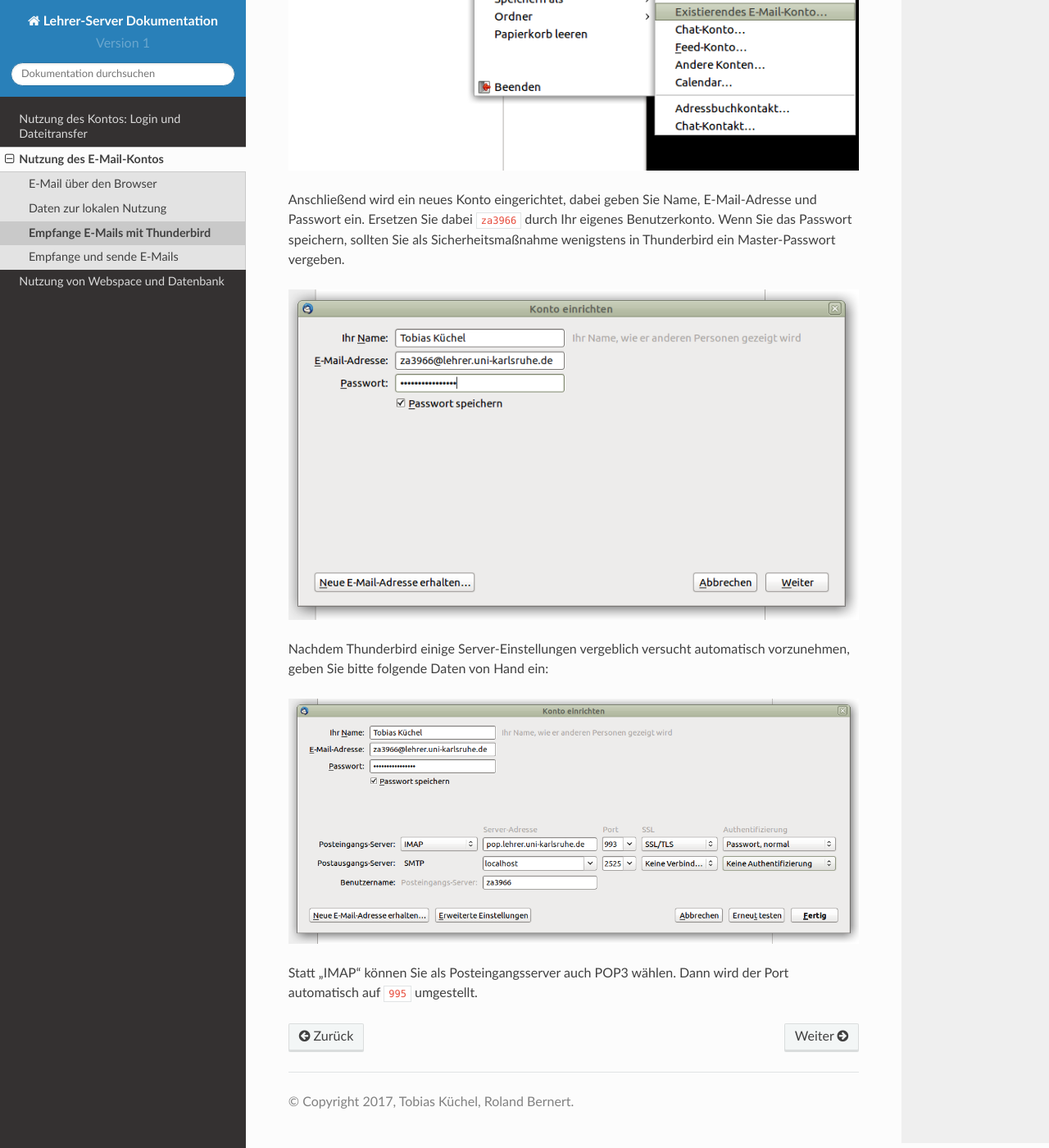
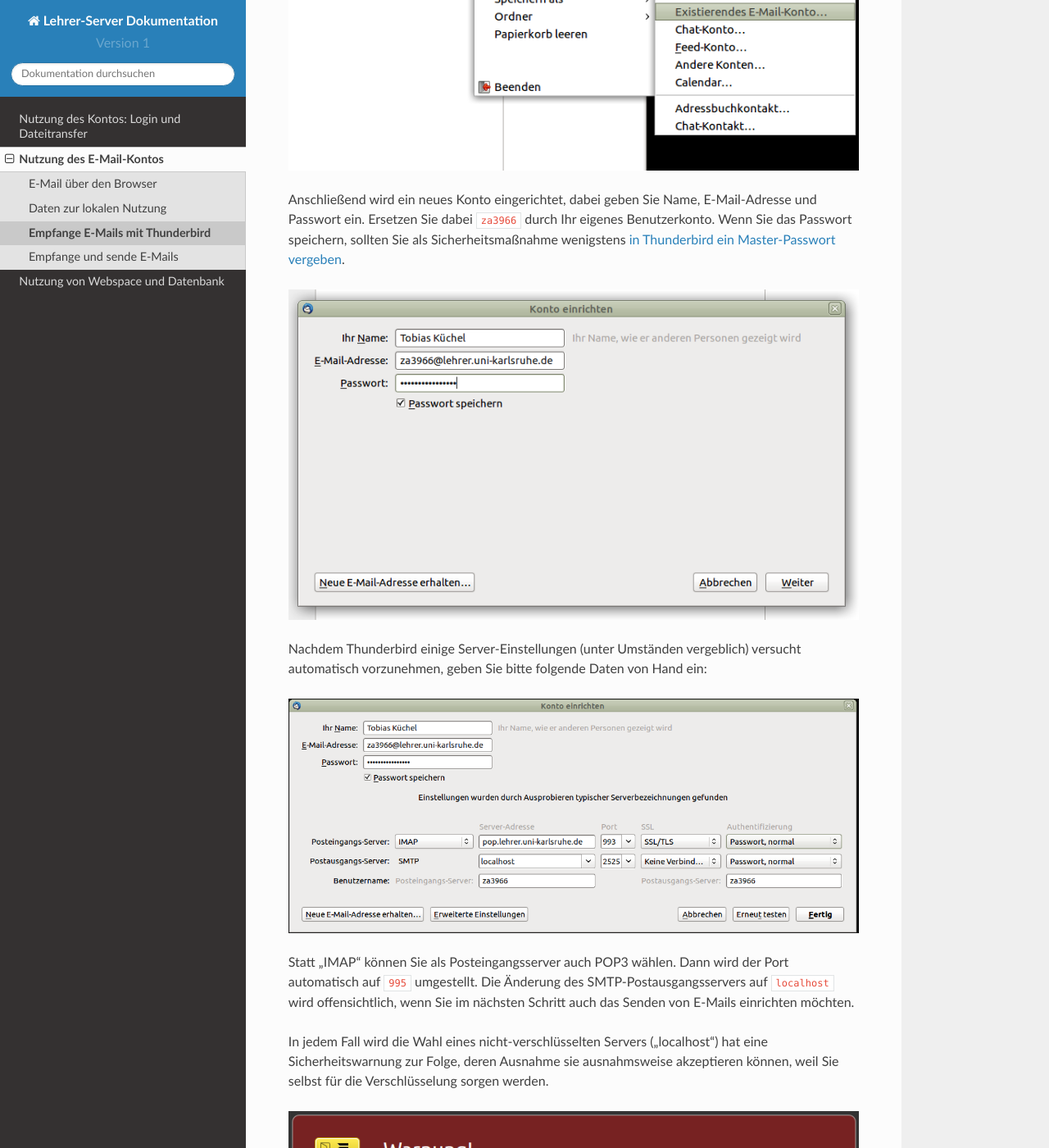
Before and after one commit to jolly-jump/za-docs, a Sphinx documentation site: the page built from source/email/thunderbird.rst, in a window 1280 px wide and 1400 px high, scrolled down 1236 px. Shown: the whole window at 82% size. Built offline with Sphinx 7.4.7 and the Read the Docs theme 2.0.0, drawn with Linux system fonts in a browser that asks for light colours.

Commit message:
add mobile view in webmail, finish thunderbird receiving

```diff
--- a/source/benutzerkonto/index.rst
+++ b/source/benutzerkonto/index.rst
@@ -5,6 +5,9 @@
 Sie haben bereits ein Konto? Dann lesen Sie hier weiter.  Falls nicht,
 besuchen Sie die Homepage http://www.lehrer.uni-karlsruhe.de und
 beantragen Sie ein Konto.
+
+Möchten Sie Ihr Konto löschen lassen? Kontaktieren Sie
+tobias.kuechel@lehrer.uni-karlsruhe.de.
 
 Folgende Anleitungen finden Sie hier:
 
--- a/source/benutzerkonto/installation.rst
+++ b/source/benutzerkonto/installation.rst
@@ -5,7 +5,6 @@
 Einloggen) und meist auch ein SFTP-Programm (zum Datentransfer). Für
 die drei wichtigsten Desktop-Betriebssysteme gibt es hier Links zum
 Download von Programmen.
-
 
 Linux
 -----
--- a/source/email/thunderbird.rst
+++ b/source/email/thunderbird.rst
@@ -3,7 +3,7 @@
 ==================================
 
 Sie möchten Ihre E-Mails mit Hilfe eines zu Hause/an der Schule
-installierten E-Mailprogramms empfangen. Das geht.  Senden geht
+installierten E-Mailprogramms empfangen. Das geht. Senden geht
 zunächst nicht.
 
 Am Beispiel von `Mozilla Thunderbird
@@ -25,15 +25,27 @@
 Anschließend wird ein neues Konto eingerichtet, dabei geben Sie Name,
 E-Mail-Adresse und Passwort ein. Ersetzen Sie dabei ``za3966`` durch
 Ihr eigenes Benutzerkonto. Wenn Sie das Passwort speichern, sollten
-Sie als Sicherheitsmaßnahme wenigstens in Thunderbird ein
-Master-Passwort vergeben.
+Sie als Sicherheitsmaßnahme wenigstens `in Thunderbird ein
+Master-Passwort vergeben
+<https://support.mozilla.org/de/kb/master-passwort>`_.
 
 .. figure:: media/thunderbird-newaccount-1.png
 
-Nachdem Thunderbird einige Server-Einstellungen vergeblich versucht
-automatisch vorzunehmen, geben Sie bitte folgende Daten von Hand ein:
+Nachdem Thunderbird einige Server-Einstellungen (unter Umständen
+vergeblich) versucht automatisch vorzunehmen, geben Sie bitte folgende
+Daten von Hand ein:
 
 .. figure:: media/thunderbird-newaccount-2.png
 
 Statt "IMAP" können Sie als Posteingangsserver auch POP3 wählen. Dann
-wird der Port automatisch auf ``995`` umgestellt.
+wird der Port automatisch auf ``995`` umgestellt.  Die Änderung des
+SMTP-Postausgangsservers auf ``localhost`` wird offensichtlich, wenn
+Sie im nächsten Schritt auch das Senden von E-Mails einrichten
+möchten.
+
+In jedem Fall wird die Wahl eines nicht-verschlüsselten Servers
+("localhost") hat eine Sicherheitswarnung zur Folge, deren Ausnahme
+sie ausnahmsweise akzeptieren können, weil Sie selbst für die
+Verschlüsselung sorgen werden.
+
+.. figure:: media/thunderbird-newaccount-3.png
```
Also changed, not shown: source/email/webmail.rst (+18 -6 lines), source/email/media/roundcube-defaultview-mobile.png (added), source/email/media/roundcube-switch-to-mobile.png (added), source/email/media/thunderbird-newaccount-2.png.
